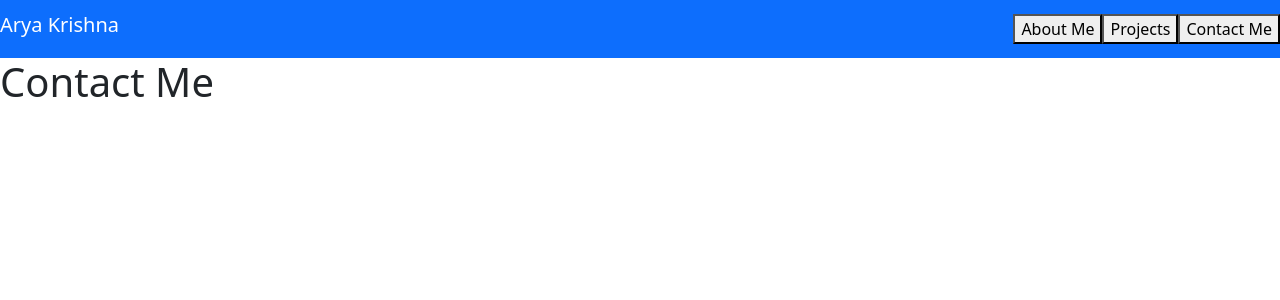
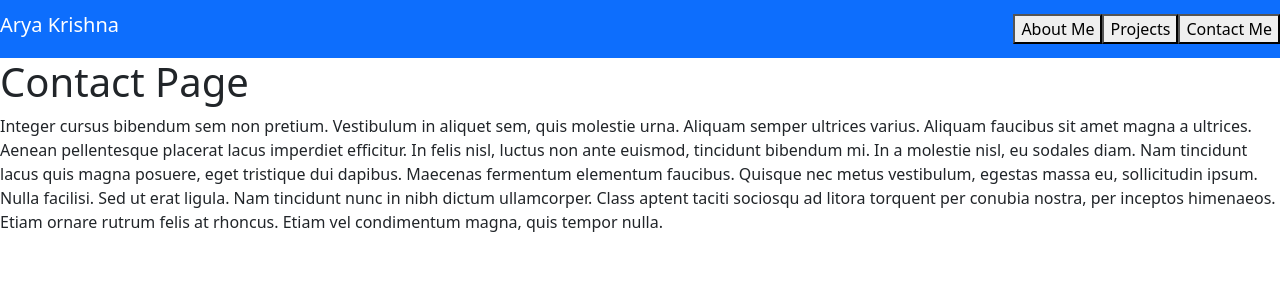
Before and after one commit to AryaKris/AryaKris-React-Portfolio, a React (Create React App) app: page / in a window 1280 px wide. Both pictures are taken after a click on the button "Contact Me". Shown: the top 300 px of the page. Built offline with nearby package versions, Linux system fonts and the light colour scheme.

Commit message:
updated contact page

```diff
--- a/src/components/pages/ContactMe.js
+++ b/src/components/pages/ContactMe.js
@@ -3,8 +3,20 @@ import React from 'react';
 export default function ContactMe() {
     return (
         <div>
-            <h1>Contact Me</h1>
-
+            <h1>Contact Page</h1>
+            <p>
+                Integer cursus bibendum sem non pretium. Vestibulum in aliquet sem, quis
+                molestie urna. Aliquam semper ultrices varius. Aliquam faucibus sit amet
+                magna a ultrices. Aenean pellentesque placerat lacus imperdiet
+                efficitur. In felis nisl, luctus non ante euismod, tincidunt bibendum
+                mi. In a molestie nisl, eu sodales diam. Nam tincidunt lacus quis magna
+                posuere, eget tristique dui dapibus. Maecenas fermentum elementum
+                faucibus. Quisque nec metus vestibulum, egestas massa eu, sollicitudin
+                ipsum. Nulla facilisi. Sed ut erat ligula. Nam tincidunt nunc in nibh
+                dictum ullamcorper. Class aptent taciti sociosqu ad litora torquent per
+                conubia nostra, per inceptos himenaeos. Etiam ornare rutrum felis at
+                rhoncus. Etiam vel condimentum magna, quis tempor nulla.
+            </p>
         </div>
     );
 }
```
